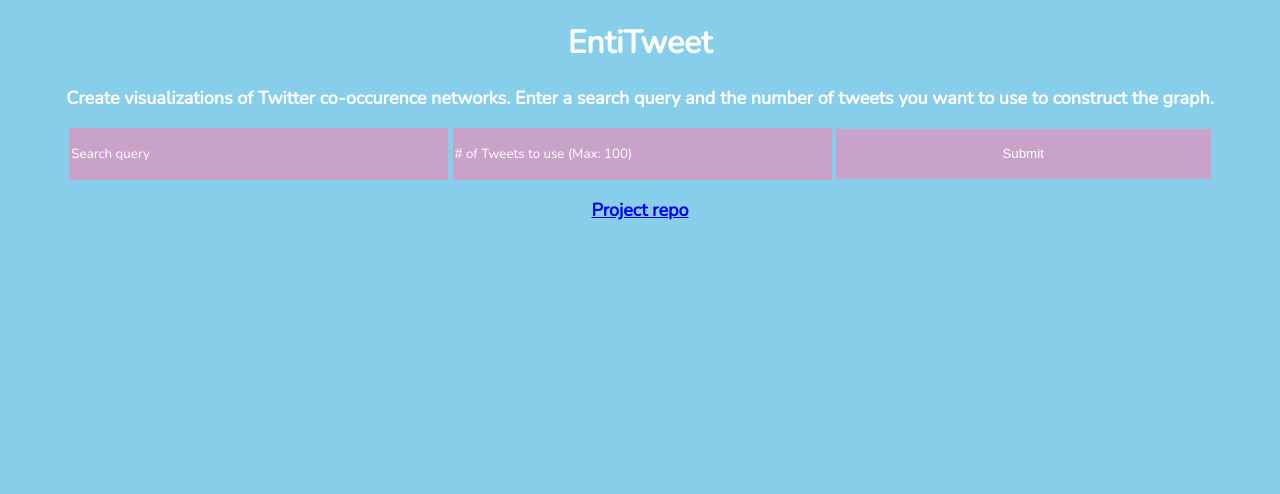
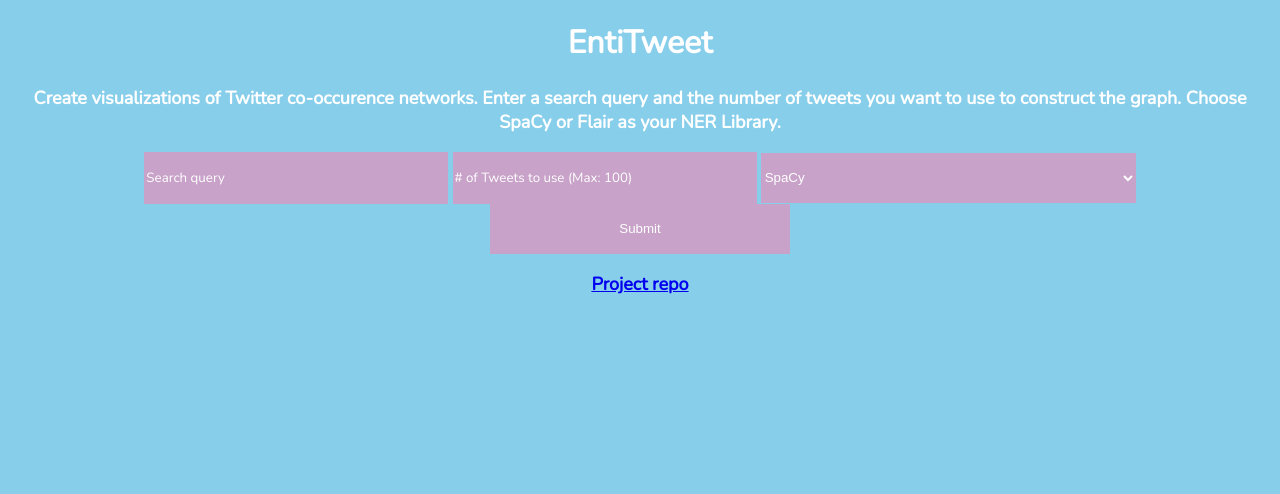
Before and after one commit to sumeetk321/EntiTweet, a Flask app: page / in a window 1280 px wide. Shown: the top 494 px of the page. Run offline with Flask 2, Linux system fonts and the light colour scheme.

Commit message:
Added Flair functionality

```diff
--- a/app.py
+++ b/app.py
@@ -7,6 +7,10 @@
 import networkx as nx
 import re
 from fuzzywuzzy import fuzz
+from flair.data import Sentence
+from flair.models import SequenceTagger
+from flair.tokenization import SegtokSentenceSplitter
+
 
 RATIO_CONSTANT = 85
 NUM_TWEETS_MAX = 100
@@ -34,11 +38,11 @@
     if request.method == "POST":
         search_query = request.form['query']
         num_tweets = request.form['num_tweets']
-        #print(type(num_tweets))
+        flair_or_spacy = request.form['dropdown']
         if len(search_query) == 0 or int(num_tweets) > NUM_TWEETS_MAX:
            return render_template('index.html')
         tweets_list = scrape_tweets(search_query, num_tweets)
-        data_list = construct_graph(search_query, tweets_list)
+        data_list = construct_graph(search_query, tweets_list, flair_or_spacy)
         return render_template('graph.html', nodes=data_list[0], edges=data_list[1], heading=data_list[2], height=data_list[3], width=data_list[4], options=data_list[5])
     else:
         return render_template('index.html')
@@ -54,24 +58,51 @@
     return tweets_list
 
 #Construct a graph using PyVis. Add edges one at a time using entities found by SpaCy NER. Export the graph to an html file.
-def construct_graph(search_ent, tweets_list):
+def construct_graph(search_ent, tweets_list, flair_or_spacy):
     nt = Network()
-    for tweet_text in tweets_list:
-        spacy_ner = NER(tweet_text)
-        ents = [(e.text, e.start, e.end, e.label_) for e in spacy_ner.ents]
-        for i in range(len(ents)):
+    if(flair_or_spacy=="spacy"):
+        for tweet_text in tweets_list:
+            spacy_ner = NER(tweet_text)
+            ents = [(e.text, e.start, e.end, e.label_) for e in spacy_ner.ents]
+            for i in range(len(ents)):
 
-            if fuzz.ratio(search_ent, ents[i][0]) > RATIO_CONSTANT:
-                continue
-            else:
-                G.add_edge(search_ent, ents[i][0])
-
-            for j in range(i+1, len(ents)):
-                if fuzz.ratio(search_ent, ents[j][0]) > RATIO_CONSTANT:
+                if fuzz.ratio(search_ent, ents[i][0]) > RATIO_CONSTANT:
                     continue
                 else:
-                    G.add_edge(ents[i][0], ents[j][0])
-    nt.from_nx(G)
+                    G.add_edge(search_ent, ents[i][0])
+
+                for j in range(i+1, len(ents)):
+                    if fuzz.ratio(search_ent, ents[j][0]) > RATIO_CONSTANT:
+                        continue
+                    else:
+                        G.add_edge(ents[i][0], ents[j][0])
+        nt.from_nx(G)
+    else:
+        splitter = SegtokSentenceSplitter()
+        tagger = SequenceTagger.load('ner')
+        for tweet_text in tweets_list:
+
+            sentences = splitter.split(tweet_text)
+            tagger.predict(sentences)
+            for sentence in sentences:
+                spans = sentence.get_spans('ner')
+                for i in range(len(spans)):
+                    entity = spans[i]
+                    # print entity text, start_position and end_position
+                    if fuzz.ratio(search_ent, entity.text) > RATIO_CONSTANT:
+                        continue
+                    else:
+                        G.add_edge(search_ent, entity.text)
+
+                    for j in range(i+1, len(spans)):
+                        if fuzz.ratio(search_ent, spans[j].text) > RATIO_CONSTANT:
+                            continue
+                        else:
+                            G.add_edge(entity.text, spans[j].text)
+        nt.from_nx(G)
+
+
+
     #nt.show('templates/graph.html')
     nodes, edges, heading, height, width, options = nt.get_network_data()
 
--- a/static/styles.css
+++ b/static/styles.css
@@ -28,7 +28,7 @@
     background: #C8A2C8;
     border-width: 0px;
     border: none;
-    width: 375px;
+    width: 300px;
     height: 50px;
 }
 
@@ -38,6 +38,14 @@
 form input[value="Submit"] {
     background: #C8A2C8;
     color: white;
+}
+form select {
+    color: white;
+    background: #C8A2C8;
+    border-width: 0px;
+    border: none;
+    width: 375px;
+    height: 50px;
 }
 ::placeholder {
     color: white;
--- a/templates/index.html
+++ b/templates/index.html
@@ -9,12 +9,16 @@
 
 		<header id="header">
 			<h1>EntiTweet</h1>
-			<p>Create visualizations of Twitter co-occurence networks. Enter a search query and the number of tweets you want to use to construct the graph.</p>
+			<p>Create visualizations of Twitter co-occurence networks. Enter a search query and the number of tweets you want to use to construct the graph. Choose SpaCy or Flair as your NER Library.</p>
 		</header>
 
 		<form action = "/graph" method = "post">
 			<input type="text" name = "query" placeholder = "Search query">
 			<input type="number" name = "num_tweets" placeholder = "# of Tweets to use (Max: 100)">
+			<select name = "dropdown">
+				<option value = "spacy" selected>SpaCy</option>
+				<option value = "flair">Flair</option>
+			 </select>
 			<input type="submit" value="Submit">
 		</form>
 
```
Also changed, not shown: requirements.txt (+269 -6 lines), README.md.
